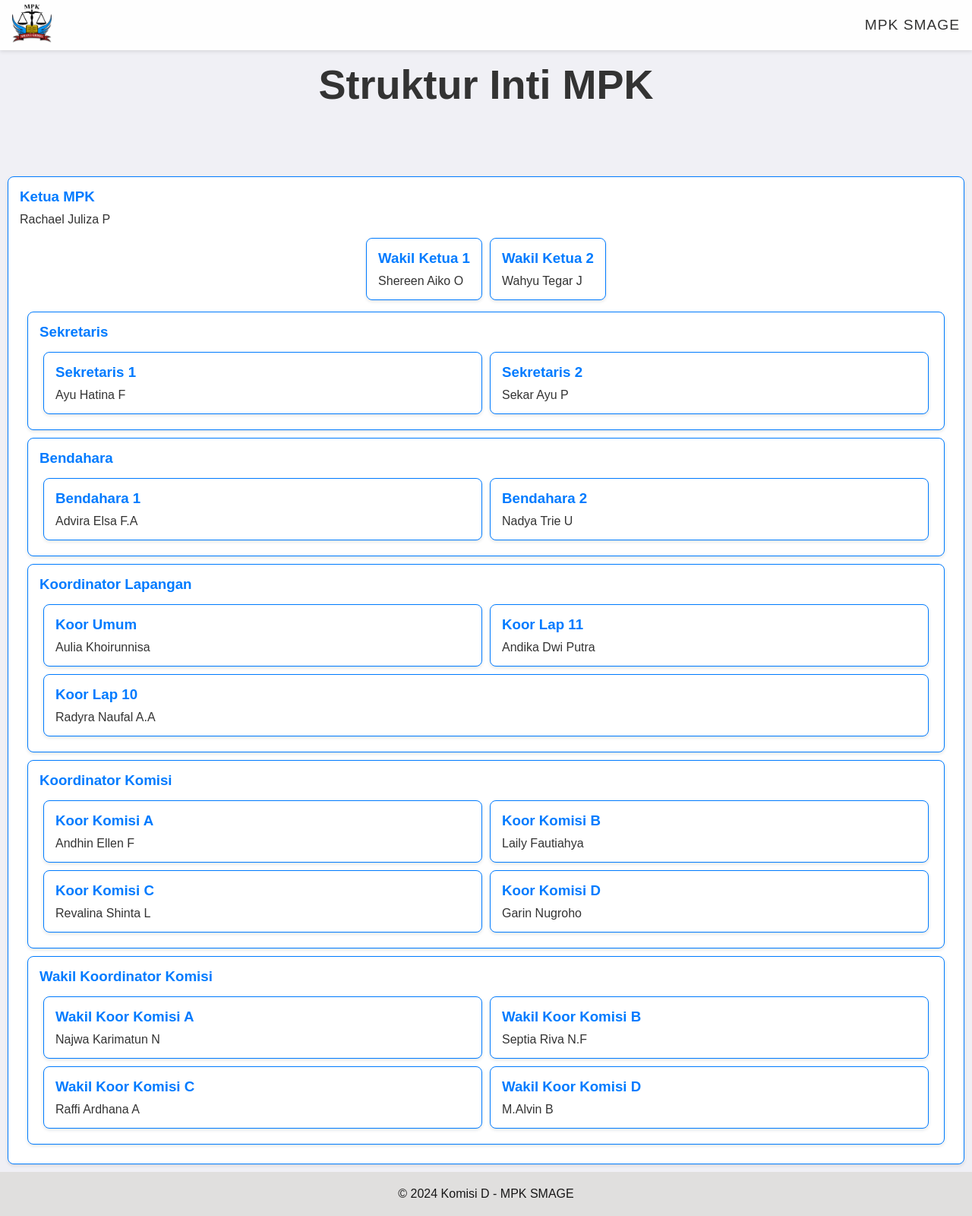
After one commit to garlas/webAspirasi, a PHP site: page /struktur.html in a window 1280 px wide. The commit adds this page. Shown: the whole page at 76% size. Run offline with PHP 8.4, Linux system fonts and the light colour scheme.

Commit message:
struktur inti

```diff
--- /dev/null
+++ b/struktur.html
@@ -0,0 +1,146 @@
+<!DOCTYPE html>
+<html lang="id">
+  <head>
+    <meta charset="UTF-8" />
+    <meta name="viewport" content="width=device-width, initial-scale=1.0" />
+    <title>Struktur Organisasi</title>
+    <link rel="stylesheet" href="style/komisi.css" />
+  </head>
+  <body>
+    <!-- Hero Section -->
+    <section class="hero">
+      <h2>
+        <span>S</span><span>t</span><span>r</span><span>u</span><span>k</span
+        ><span>t</span><span>u</span><span>r</span> <span>I</span><span>n</span
+        ><span>t</span><span>i</span> <span>M</span><span>P</span><span>K</span>
+      </h2>
+    </section>
+
+    <!-- Navbar -->
+    <header>
+      <div class="navbar" id="navbar">
+        <img src="img/d.png" alt="Astronot Logo" />
+        <h3>MPK SMAGE</h3>
+      </div>
+    </header>
+
+    <!-- Ketua -->
+    <div class="node">
+      <h3>Ketua MPK</h3>
+      <p>Rachael Juliza P</p>
+      <div class="container">
+        <div class="subnodes">
+          <!-- Wakil Ketua -->
+          <div class="node">
+            <h3>Wakil Ketua 1</h3>
+            <p>Shereen Aiko O</p>
+          </div>
+          <div class="node">
+            <h3>Wakil Ketua 2</h3>
+            <p>Wahyu Tegar J</p>
+          </div>
+        </div>
+      </div>
+
+      <!-- Sekretaris -->
+      <div class="node">
+        <h3>Sekretaris</h3>
+        <p></p>
+        <div class="subnodes">
+          <div class="node">
+            <h3>Sekretaris 1</h3>
+            <p>Ayu Hatina F</p>
+          </div>
+          <div class="node">
+            <h3>Sekretaris 2</h3>
+            <p>Sekar Ayu P</p>
+          </div>
+        </div>
+      </div>
+
+      <!-- Bendahara -->
+      <div class="node">
+        <h3>Bendahara</h3>
+        <div class="subnodes">
+          <div class="node">
+            <h3>Bendahara 1</h3>
+            <p>Advira Elsa F.A</p>
+          </div>
+          <div class="node">
+            <h3>Bendahara 2</h3>
+            <p>Nadya Trie U</p>
+          </div>
+        </div>
+      </div>
+
+      <!-- Koordinator Lapangan -->
+      <div class="node">
+        <h3>Koordinator Lapangan</h3>
+        <div class="subnodes">
+          <div class="node">
+            <h3>Koor Umum</h3>
+            <p>Aulia Khoirunnisa</p>
+          </div>
+          <div class="node">
+            <h3>Koor Lap 11</h3>
+            <p>Andika Dwi Putra</p>
+          </div>
+          <div class="node">
+            <h3>Koor Lap 10</h3>
+            <p>Radyra Naufal A.A</p>
+          </div>
+        </div>
+      </div>
+
+      <!-- Koordinator Komisi A-D -->
+      <div class="node">
+        <h3>Koordinator Komisi</h3>
+        <div class="subnodes">
+          <div class="node">
+            <h3>Koor Komisi A</h3>
+            <p>Andhin Ellen F</p>
+          </div>
+          <div class="node">
+            <h3>Koor Komisi B</h3>
+            <p>Laily Fautiahya</p>
+          </div>
+          <div class="node">
+            <h3>Koor Komisi C</h3>
+            <p>Revalina Shinta L</p>
+          </div>
+          <div class="node">
+            <h3>Koor Komisi D</h3>
+            <p>Garin Nugroho</p>
+          </div>
+        </div>
+      </div>
+
+      <!-- Wakil Koor A-D -->
+      <div class="node">
+        <h3>Wakil Koordinator Komisi</h3>
+        <div class="subnodes">
+          <div class="node">
+            <h3>Wakil Koor Komisi A</h3>
+            <p>Najwa Karimatun N</p>
+          </div>
+          <div class="node">
+            <h3>Wakil Koor Komisi B</h3>
+            <p>Septia Riva N.F</p>
+          </div>
+          <div class="node">
+            <h3>Wakil Koor Komisi C</h3>
+            <p>Raffi Ardhana A</p>
+          </div>
+          <div class="node">
+            <h3>Wakil Koor Komisi D</h3>
+            <p>M.Alvin B</p>
+          </div>
+        </div>
+      </div>
+    </div>
+
+    <footer class="footer">
+      <p>&copy; 2024 Komisi D - MPK SMAGE</p>
+    </footer>
+  </body>
+</html>
--- a/style/komisi.css
+++ b/style/komisi.css
@@ -1,4 +1,3 @@
-/* Global Styles */
 * {
   margin: 0;
   padding: 0;
@@ -7,133 +6,215 @@
 
 body {
   font-family: "Poppins", sans-serif;
-  background-color: #141415;
-  color: white;
+  background-color: #f0f0f5;
+  color: #333;
+  overflow-x: hidden;
 }
 
-/* Navbar Styles */
-.nav-links {
-  list-style: none;
-  display: flex;
-  justify-content: center;
-}
-
-.nav-links li {
-  margin: 0 15px;
-}
-
-.nav-links a {
-  color: #ffdd57;
-  text-decoration: none;
-  font-weight: 700;
-}
-
-/* Komisi Section */
-.komisi {
-  padding: 50px 0;
-}
-
-.container {
-  width: 80%;
-  margin: 0 auto;
-}
-
-h1 {
-  text-align: center;
-  margin-bottom: 40px;
-  font-size: 36px;
-  color: #ffdd57;
-}
-
-/* Komisi Section Styling */
-.komisi-section {
-  background-color: #1e1e1e;
-  padding: 20px;
-  margin-bottom: 20px;
-  border-radius: 12px;
-  box-shadow: 0 4px 6px rgba(0, 0, 0, 0.15);
-  transition: background-color 0.3s ease, box-shadow 0.3s ease;
-  animation: fadeInUp 0.6s ease-out;
-}
-
-.komisi-title {
+/* Navbar */
+.navbar {
   display: flex;
   justify-content: space-between;
   align-items: center;
+  padding: 0.5rem 1rem; /* Mengurangi padding agar navbar lebih kecil */
+  position: fixed;
+  width: 100%;
+  top: 0;
+  background: rgba(255, 255, 255, 0.9);
+  z-index: 1000;
+  transition: all 0.6s ease-in-out;
+  box-shadow: 0 2px 5px rgba(0, 0, 0, 0.1);
 }
 
-.komisi-title h2 {
-  color: #ffdd57;
-  font-size: 24px;
-  animation: fadeInLeft 0.6s ease-out;
+.navbar h3 {
+  font-size: 1.2rem; /* Memperkecil ukuran font */
+  font-weight: 500;
+  letter-spacing: 1px;
+  color: #333;
 }
 
-.toggle {
-  background-color: #ffdd57;
-  border: none;
-  color: #141415;
-  font-size: 1.2rem;
-  padding: 5px 10px;
-  cursor: pointer;
-  border-radius: 5px;
-  transition: background-color 0.3s ease, transform 0.3s ease;
+.navbar img {
+  height: 50px; /* Memperkecil ukuran gambar logo */
+  animation: float 3s ease-in-out infinite;
 }
 
-.toggle:hover {
-  background-color: #e6c949;
-  transform: rotate(90deg);
+/* Responsif untuk layar kecil */
+@media (max-width: 768px) {
+  .navbar {
+    padding: 0.5rem 0.8rem; /* Mengurangi padding pada layar lebih kecil */
   }
 
-.komisi-body {
-  display: none;
-  margin-top: 10px;
-  animation: slideIn 0.5s ease-out;
+  .navbar h3 {
+    font-size: 1rem; /* Ukuran font lebih kecil pada layar kecil */
   }
 
-.komisi-body p,
-.komisi-body ul {
-  margin-bottom: 10px;
+  .navbar img {
+    height: 40px; /* Memperkecil logo pada layar kecil */
+  }
 }
 
-ul {
-  list-style-type: disc;
-  margin-left: 20px;
+@keyframes float {
+  0% {
+    transform: translateY(0);
   }
-
-ul li {
-  margin-bottom: 5px;
+  50% {
+    transform: translateY(-7px);
   }
-
-/* Animations */
-@keyframes fadeInUp {
-  from {
-    opacity: 0;
-    transform: translateY(20px);
-  }
-  to {
-    opacity: 1;
+  100% {
     transform: translateY(0);
   }
 }
 
-@keyframes fadeInLeft {
-  from {
-    opacity: 0;
-    transform: translateX(-20px);
+.hero {
+  font-size: 36px; /* Ukuran font */
+  text-align: center; /* Rata tengah */
+  margin-bottom: 2px; /* Jarak bawah */
+  padding: 80px;
 }
+.hero h2 {
+  display: inline-block;
+  animation: fadeInUp 1s ease forwards;
+}
+
+.hero span {
+  display: inline-block; /* Setiap huruf dalam baris */
+  opacity: 0; /* Awalnya tidak terlihat */
+  transform: translateY(20px); /* Pindahkan huruf ke bawah */
+  animation: muncul 0.5s forwards; /* Animasi muncul */
+}
+
+/* Animasi per huruf */
+.hero h2 span:nth-child(1) {
+  animation-delay: 0.1s;
+}
+.hero h2 span:nth-child(2) {
+  animation-delay: 0.2s;
+}
+.hero h2 span:nth-child(3) {
+  animation-delay: 0.3s;
+}
+.hero h2 span:nth-child(4) {
+  animation-delay: 0.4s;
+}
+.hero h2 span:nth-child(5) {
+  animation-delay: 0.5s;
+}
+.hero h2 span:nth-child(6) {
+  animation-delay: 0.6s;
+}
+.hero h2 span:nth-child(7) {
+  animation-delay: 0.7s;
+}
+.hero h2 span:nth-child(8) {
+  animation-delay: 0.8s;
+}
+.hero h2 span:nth-child(9) {
+  animation-delay: 0.9s;
+}
+.hero h2 span:nth-child(10) {
+  animation-delay: 1s;
+}
+.hero h2 span:nth-child(11) {
+  animation-delay: 1.1s;
+}
+.hero h2 span:nth-child(12) {
+  animation-delay: 1.2s;
+}
+.hero h2 span:nth-child(13) {
+  animation-delay: 1.3s;
+}
+.hero h2 span:nth-child(14) {
+  animation-delay: 1.4s;
+}
+.hero h2 span:nth-child(15) {
+  animation-delay: 1.5s;
+}
+.hero h2 span:nth-child(16) {
+  animation-delay: 1.6s;
+}
+.hero h2 span:nth-child(17) {
+  animation-delay: 1.7s;
+}
+
+@keyframes muncul {
   to {
-    opacity: 1;
-    transform: translateX(0);
+    opacity: 1; /* Menjadi terlihat */
+    transform: translateY(0); /* Kembali ke posisi asal */
   }
 }
 
-@keyframes slideIn {
-  from {
-    opacity: 0;
-    transform: translateY(-10px);
+/* Responsiveness for smaller screens */
+@media (max-width: 768px) {
+  .hero h2 {
+    font-size: 2rem;
   }
-  to {
-    opacity: 1;
-    transform: translateY(0);
+
+  .hero {
+    height: 5vh;
+    padding: 80px;
   }
 }
+
+@media (max-width: 480px) {
+  .hero h2 {
+    font-size: 1.5rem;
+  }
+
+  .hero {
+    height: 20vh;
+    padding: 80px;
+  }
+}
+
+.container {
+  display: flex;
+  flex-wrap: wrap;
+  justify-content: center;
+}
+
+.node {
+  background-color: #ffffff;
+  border: 1px solid #007bff;
+  border-radius: 8px;
+  margin: 10px;
+  padding: 15px;
+  box-shadow: 0 2px 4px rgba(0, 0, 0, 0.1);
+  flex: 0 1 250px; /* Ukuran maksimum node */
+  position: relative;
+}
+
+.node h3 {
+  margin: 0 0 10px;
+  color: #007bff;
+}
+
+.subnodes {
+  display: flex;
+  flex-wrap: wrap;
+  justify-content: space-between;
+  margin-top: 10px;
+}
+
+.subnodes .node {
+  flex: 1 1 45%; /* Ukuran kolom untuk subnodes */
+  margin: 5px;
+}
+
+/* Footer */
+.footer {
+  background-color: #e0dfde;
+  color: rgb(23, 23, 23);
+  text-align: center;
+  padding: 20px 0;
+  margin-top: auto;
+}
+
+@media (max-width: 600px) {
+  .node {
+    flex: 1 1 100%; /* Node penuh pada layar kecil */
+  }
+
+  .subnodes .node {
+    flex: 1 1 100%; /* Subnodes penuh pada layar kecil */
+  }
+}
```
Lines whose indentation alone changed are shown as unchanged.
